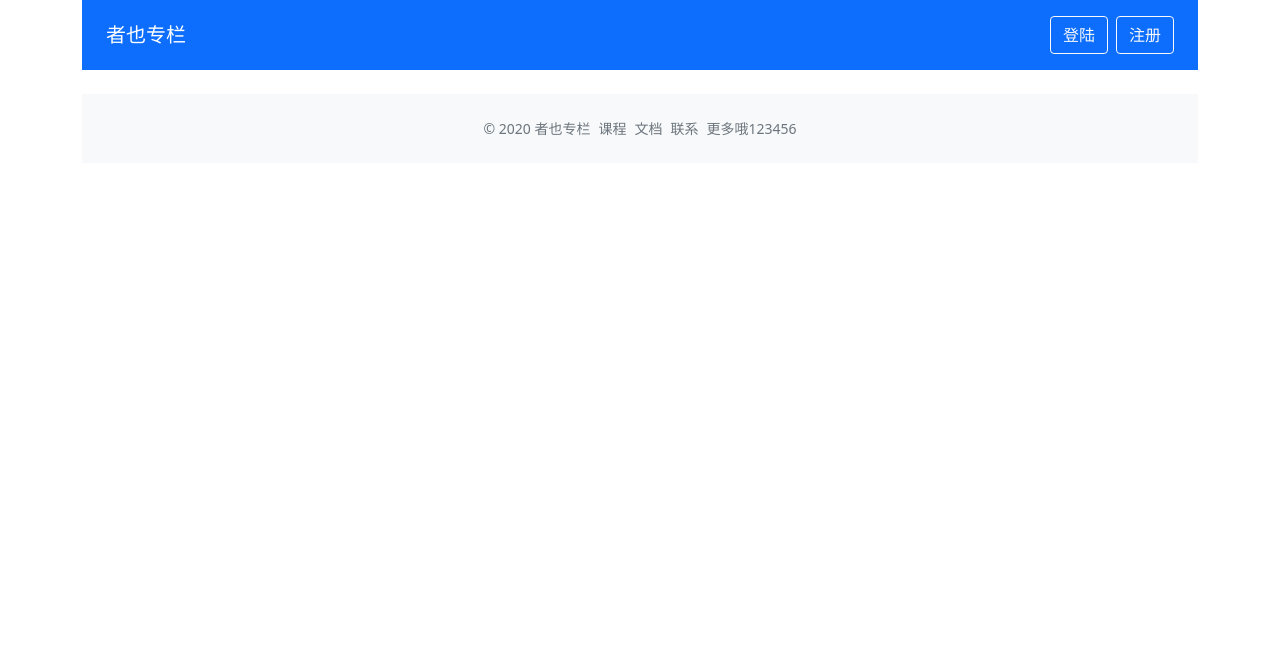
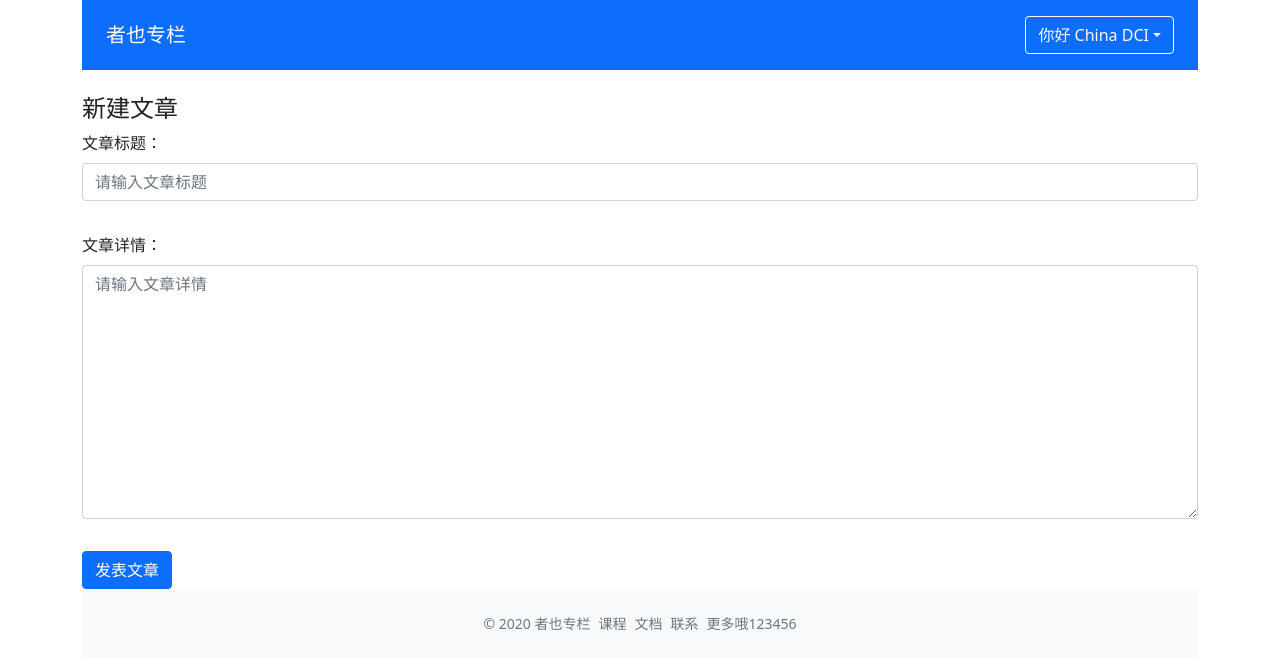
Before and after one commit to PininQ/zheye-web, a Vue app: page /create in a window 1280 px wide. Shown: the top 670 px of the page. Built offline with nearby package versions, Linux system fonts and the light colour scheme.

Commit message:
feat: 新建文章

```diff
--- a/src/components/GlobalHeader.vue
+++ b/src/components/GlobalHeader.vue
@@ -12,9 +12,15 @@
     <ul v-else class="list-inline mb-0">
       <li class="list-inline-item">
         <Dropdown :title="`你好 ${user.name}`">
-          <DropdownItem><a href="#" class="dropdown-item">新建文章</a></DropdownItem>
-          <DropdownItem disabled><a href="#" class="dropdown-item">编辑资料</a></DropdownItem>
-          <DropdownItem><a href="#" class="dropdown-item">退出登录</a></DropdownItem>
+          <DropdownItem>
+            <router-link to="/create" class="dropdown-item">新建文章</router-link>
+          </DropdownItem>
+          <DropdownItem disabled>
+            <a href="#" class="dropdown-item">编辑资料</a>
+          </DropdownItem>
+          <DropdownItem>
+            <a href="#" class="dropdown-item">退出登录</a>
+          </DropdownItem>
         </Dropdown>
       </li>
     </ul>
--- a/src/components/ValidateInput.vue
+++ b/src/components/ValidateInput.vue
@@ -1,6 +1,17 @@
 <template>
   <div class="validate-input-container pb-3">
+    <textarea
+      v-if="tag === 'textarea'"
+      type="text"
+      class="form-control"
+      :class="{ 'is-invalid': inputRef.error }"
+      :value="inputRef.val"
+      v-bind="$attrs"
+      @blur="validateInput"
+      @input="updateValue"
+    />
     <input
+      v-else
       type="text"
       class="form-control"
       :class="{ 'is-invalid': inputRef.error }"
@@ -21,11 +32,13 @@ import { emitter } from './ValidateForm.vue'
 const emailReg = /^[a-zA-Z0-9.!#$%&’*+/=?^_`{|}~-]+@[a-zA-Z0-9-]+(?:\.[a-zA-Z0-9-]+)*$/
 
 interface RuleProp {
-  type: 'require' | 'email'
+  type: 'required' | 'email'
   message: string
 }
 
 export type RulesProp = RuleProp[]
+
+export type TagType = 'input' | 'textarea'
 
 export default defineComponent({
   name: 'Component',
@@ -35,6 +48,10 @@ export default defineComponent({
     modelValue: {
       type: String,
       default: '',
+    },
+    tag: {
+      type: String as PropType<TagType>,
+      default: 'input',
     },
   },
   setup(props, context) {
@@ -56,7 +73,7 @@ export default defineComponent({
           let passed = true
           inputRef.message = rule.message
           switch (rule.type) {
-            case 'require':
+            case 'required':
               passed = inputRef.val.trim() !== ''
               break
             case 'email':
--- a/src/router/index.ts
+++ b/src/router/index.ts
@@ -2,6 +2,7 @@ import { createRouter, createWebHistory } from 'vue-router'
 import Home from '@/views/Home.vue'
 import Login from '@/views/Login.vue'
 import ColumnDetail from '@/views/ColumnDetail.vue'
+import CreatePost from '@/views/CreatePost.vue'
 
 const routerHistory = createWebHistory()
 const router = createRouter({
@@ -22,6 +23,11 @@ const router = createRouter({
       name: 'column',
       component: ColumnDetail,
     },
+    {
+      path: '/create',
+      name: 'create',
+      component: CreatePost,
+    },
   ],
 })
 
--- a/src/store/index.ts
+++ b/src/store/index.ts
@@ -5,6 +5,7 @@ export interface UserProps {
   isLogin: boolean
   name?: string
   id?: number
+  columnId?: number
 }
 
 export interface GlobalDataProps {
@@ -18,7 +19,9 @@ const store = createStore<GlobalDataProps>({
     columns: testData,
     posts: testPosts,
     user: {
-      isLogin: false,
+      isLogin: true,
+      name: 'China DCI',
+      columnId: 1,
     },
   },
   mutations: {
@@ -29,6 +32,9 @@ const store = createStore<GlobalDataProps>({
         name: 'China DCI',
       }
     },
+    createPost(state, newPost) {
+      state.posts.push(newPost)
+    },
   },
   actions: {},
   getters: {
@@ -36,7 +42,7 @@ const store = createStore<GlobalDataProps>({
       return state.columns.find((c) => c.id === id)
     },
     getPostsByCid: (state) => (cid: number) => {
-      return state.posts.filter((post) => post.id === cid)
+      return state.posts.filter((post) => post.columnId === cid)
     },
   },
 })
--- /dev/null
+++ b/src/views/CreatePost.vue
@@ -0,0 +1,104 @@
+<template>
+  <div class="create-post-page">
+    <h4>新建文章</h4>
+    <validate-form @form-submit="onFormSubmit">
+      <div class="mb-3">
+        <label class="form-label">文章标题：</label>
+        <validate-input
+          :rules="titleRules"
+          v-model="titleVal"
+          placeholder="请输入文章标题"
+          type="text"
+        />
+      </div>
+      <div class="mb-3">
+        <label class="form-label">文章详情：</label>
+        <validate-input
+          rows="10"
+          tag="textarea"
+          placeholder="请输入文章详情"
+          :rules="contentRules"
+          v-model="contentVal"
+        />
+      </div>
+      <template #submit>
+        <button class="btn btn-primary btn-large">发表文章</button>
+      </template>
+    </validate-form>
+  </div>
+</template>
+
+<script lang="ts">
+import { defineComponent, ref } from 'vue'
+import { useStore } from 'vuex'
+import { useRouter } from 'vue-router'
+import { GlobalDataProps } from '../store'
+import { PostProps } from '@/datas/testData'
+import ValidateInput, { RulesProp } from '../components/ValidateInput.vue'
+import ValidateForm from '../components/ValidateForm.vue'
+
+export default defineComponent({
+  name: 'Login',
+  components: {
+    ValidateInput,
+    ValidateForm,
+  },
+  setup() {
+    const titleVal = ref('')
+    const titleRules: RulesProp = [{ type: 'required', message: '文章标题不能为空' }]
+    const contentVal = ref('')
+    const contentRules: RulesProp = [{ type: 'required', message: '文章详情不能为空' }]
+    const router = useRouter()
+    const store = useStore<GlobalDataProps>()
+    const onFormSubmit = (result: boolean) => {
+      if (result) {
+        const { columnId } = store.state.user
+        if (columnId) {
+          const newPost: PostProps = {
+            id: new Date().getTime(),
+            title: titleVal.value,
+            content: contentVal.value,
+            columnId,
+            createdAt: new Date().toLocaleString(),
+          }
+          store.commit('createPost', newPost)
+          router.push({ name: 'column', params: { id: columnId } })
+        }
+      }
+    }
+    return {
+      titleVal,
+      titleRules,
+      contentVal,
+      contentRules,
+      onFormSubmit,
+    }
+  },
+})
+</script>
+<style>
+.create-post-page .file-upload-container {
+  height: 200px;
+  cursor: pointer;
+  overflow: hidden;
+}
+.create-post-page .file-upload-container img {
+  width: 100%;
+  height: 100%;
+  object-fit: cover;
+}
+.uploaded-area {
+  position: relative;
+}
+.uploaded-area:hover h3 {
+  display: block;
+}
+.uploaded-area h3 {
+  display: none;
+  position: absolute;
+  color: #999;
+  text-align: center;
+  width: 100%;
+  top: 50%;
+}
+</style>
--- a/src/views/Login.vue
+++ b/src/views/Login.vue
@@ -46,12 +46,12 @@ export default defineComponent({
     const inputRef = ref<null | HTMLElement>(null)
     const emailVal = ref('')
     const emailRules: RulesProp = [
-      { type: 'require', message: '电子邮箱地址不能为空' },
+      { type: 'required', message: '电子邮箱地址不能为空' },
       { type: 'email', message: '请输入正确的电子邮箱地址' },
     ]
 
     const passwordVal = ref('')
-    const passwordRules: RulesProp = [{ type: 'require', message: '密码不能为空' }]
+    const passwordRules: RulesProp = [{ type: 'required', message: '密码不能为空' }]
 
     const onFormSubmit = (result: boolean) => {
       if (result) {
```
